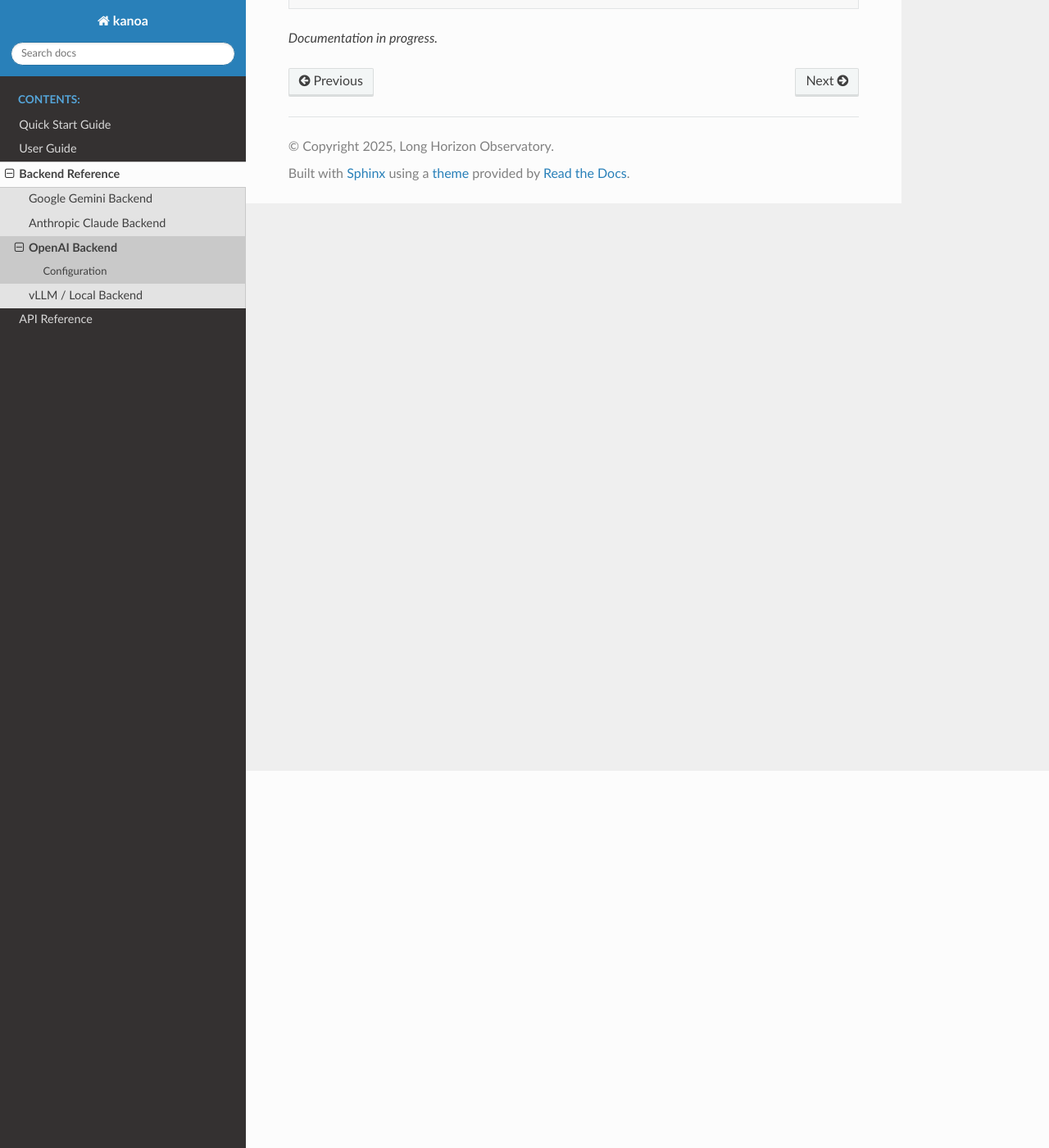
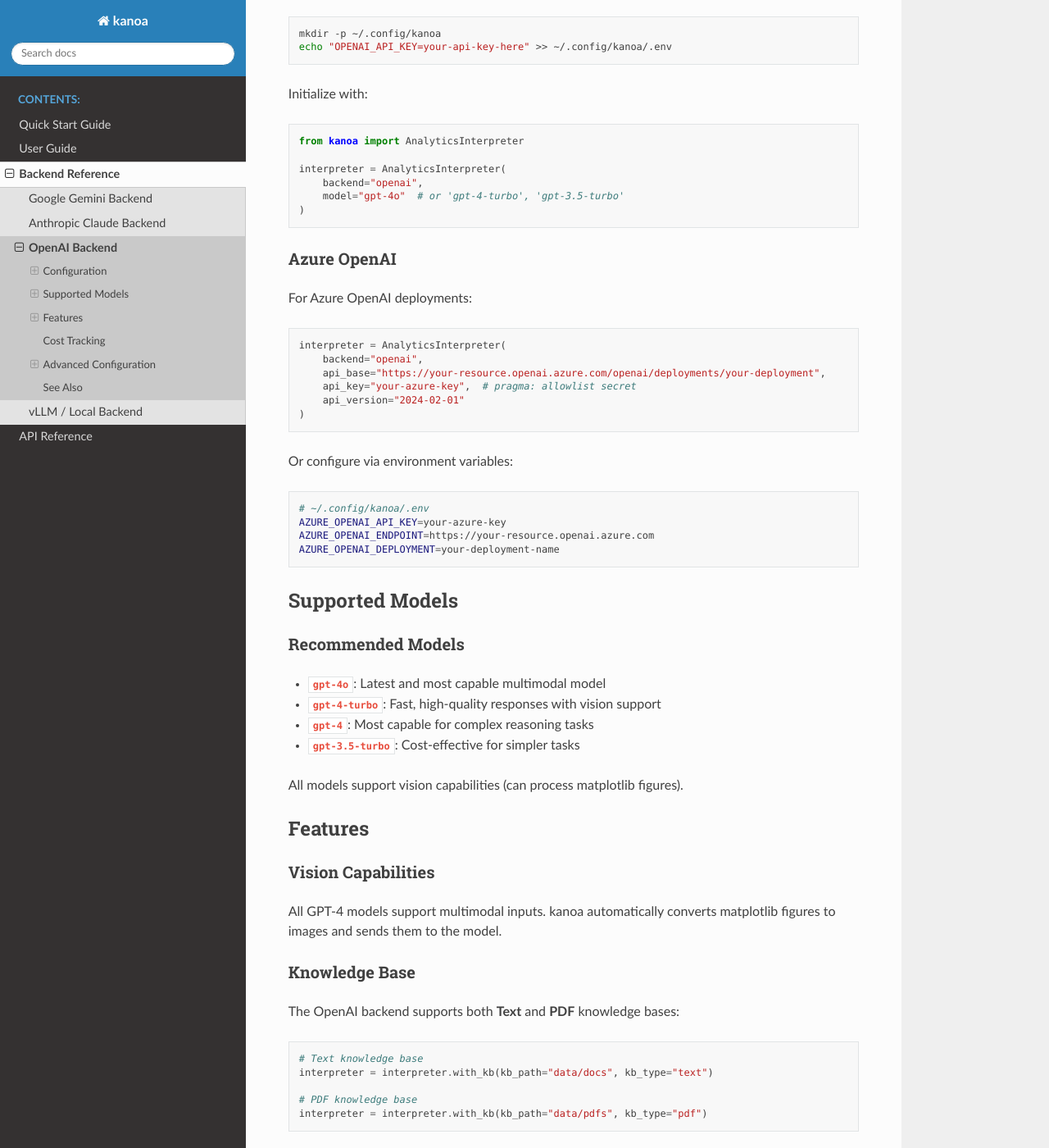
Before and after one commit to lhzn-io/kanoa, a Sphinx documentation site: the page built from docs/source/backends/openai.md, in a window 1280 px wide and 1400 px high, scrolled down 460 px. Shown: the whole window at 82% size. Built offline with Sphinx 7.4.7 and the Read the Docs theme 3.1.0, drawn with Linux system fonts in a browser that asks for light colours; pages that are not in the unit, such as notebooks, are missing from menus; some of the changed text lies outside the part shown.

Commit message:
docs: reorganize getting started guides and update backend docs
Split combined vLLM guide into separate local and cloud API guides:
- Create getting_started_local.md for vLLM inference setup
- Create getting_started_openai.md for OpenAI/Azure configuration
- Update backends/vllm.md with comprehensive model tables
  - Add tested models section (Molmo 7B, Gemma 3 12B)
  - Add theoretically supported models (Llama 4, Qwen3-VL, etc.)
  - Document hardware requirements and quantization options
- Update backends/openai.md with Azure OpenAI details
- Update user guide index with new file structure
- Add Ollama integration to roadmap (issue #6)

Consolidates model lists into single source of truth and improves
navigation between local inference vs cloud API options.

````diff
--- a/docs/source/backends/openai.md
+++ b/docs/source/backends/openai.md
@@ -1,8 +1,10 @@
 # OpenAI Backend
 
-The `openai` backend integrates with OpenAI's GPT models.
+The `openai` backend integrates with OpenAI's GPT models and Azure OpenAI deployments.
 
 ## Configuration
+
+### OpenAI API
 
 Set the `OPENAI_API_KEY` environment variable:
 
@@ -10,10 +12,111 @@
 export OPENAI_API_KEY="sk-..."  # pragma: allowlist secret
 ```
 
+Or store it in `~/.config/kanoa/.env`:
+
+```bash
+mkdir -p ~/.config/kanoa
+echo "OPENAI_API_KEY=your-api-key-here" >> ~/.config/kanoa/.env
+```
+
 Initialize with:
 
 ```python
-interpreter = AnalyticsInterpreter(backend="openai", model="gpt-4-turbo")
+from kanoa import AnalyticsInterpreter
+
+interpreter = AnalyticsInterpreter(
+    backend="openai",
+    model="gpt-4o"  # or 'gpt-4-turbo', 'gpt-3.5-turbo'
+)
 ```
 
-*Documentation in progress.*
+### Azure OpenAI
+
+For Azure OpenAI deployments:
+
+```python
+interpreter = AnalyticsInterpreter(
+    backend="openai",
+    api_base="https://your-resource.openai.azure.com/openai/deployments/your-deployment",
+    api_key="your-azure-key",  # pragma: allowlist secret
+    api_version="2024-02-01"
+)
+```
+
+Or configure via environment variables:
+
+```bash
+# ~/.config/kanoa/.env
+AZURE_OPENAI_API_KEY=your-azure-key
+AZURE_OPENAI_ENDPOINT=https://your-resource.openai.azure.com
+AZURE_OPENAI_DEPLOYMENT=your-deployment-name
+```
+
+## Supported Models
+
+### Recommended Models
+
+- **`gpt-4o`**: Latest and most capable multimodal model
+- **`gpt-4-turbo`**: Fast, high-quality responses with vision support
+- **`gpt-4`**: Most capable for complex reasoning tasks
+- **`gpt-3.5-turbo`**: Cost-effective for simpler tasks
+
+All models support vision capabilities (can process matplotlib figures).
+
+## Features
+
+### Vision Capabilities
+
+All GPT-4 models support multimodal inputs. kanoa automatically converts matplotlib figures to images and sends them to the model.
+
+### Knowledge Base
+
+The OpenAI backend supports both **Text** and **PDF** knowledge bases:
+
+```python
+# Text knowledge base
+interpreter = interpreter.with_kb(kb_path="data/docs", kb_type="text")
+
+# PDF knowledge base
+interpreter = interpreter.with_kb(kb_path="data/pdfs", kb_type="pdf")
+```
+
+## Cost Tracking
+
+kanoa automatically tracks token usage and costs for OpenAI models:
+
+```python
+result = interpreter.interpret(fig=plt.gcf(), context="Analysis")
+print(f"Cost: ${result.usage.total_cost:.4f}")
+print(f"Input tokens: {result.usage.prompt_tokens}")
+print(f"Output tokens: {result.usage.completion_tokens}")
+```
+
+Pricing is based on current OpenAI API rates and updated regularly.
+
+## Advanced Configuration
+
+### Custom Parameters
+
+```python
+interpreter = AnalyticsInterpreter(
+    backend="openai",
+    model="gpt-4o",
+    temperature=0.7,
+    max_tokens=2048,
+    top_p=0.9
+)
+```
+
+### Streaming Responses
+
+```python
+# Streaming is not yet supported in the current version
+# Coming in a future release
+```
+
+## See Also
+
+- [Getting Started with OpenAI](../user_guide/getting_started_openai.md)
+- [Cost Management Guide](../user_guide/cost_management.md)
+- [OpenAI API Documentation](https://platform.openai.com/docs)
````
Also changed, not shown: docs/planning/roadmap.md (+22 -2 lines), docs/source/backends/vllm.md (+90 -17 lines), docs/source/user_guide/getting_started_local.md (added, +128 -0 lines), docs/source/user_guide/getting_started_openai.md (added, +143 -0 lines), docs/source/user_guide/index.md (+2 -1 lines), 1 other file.
